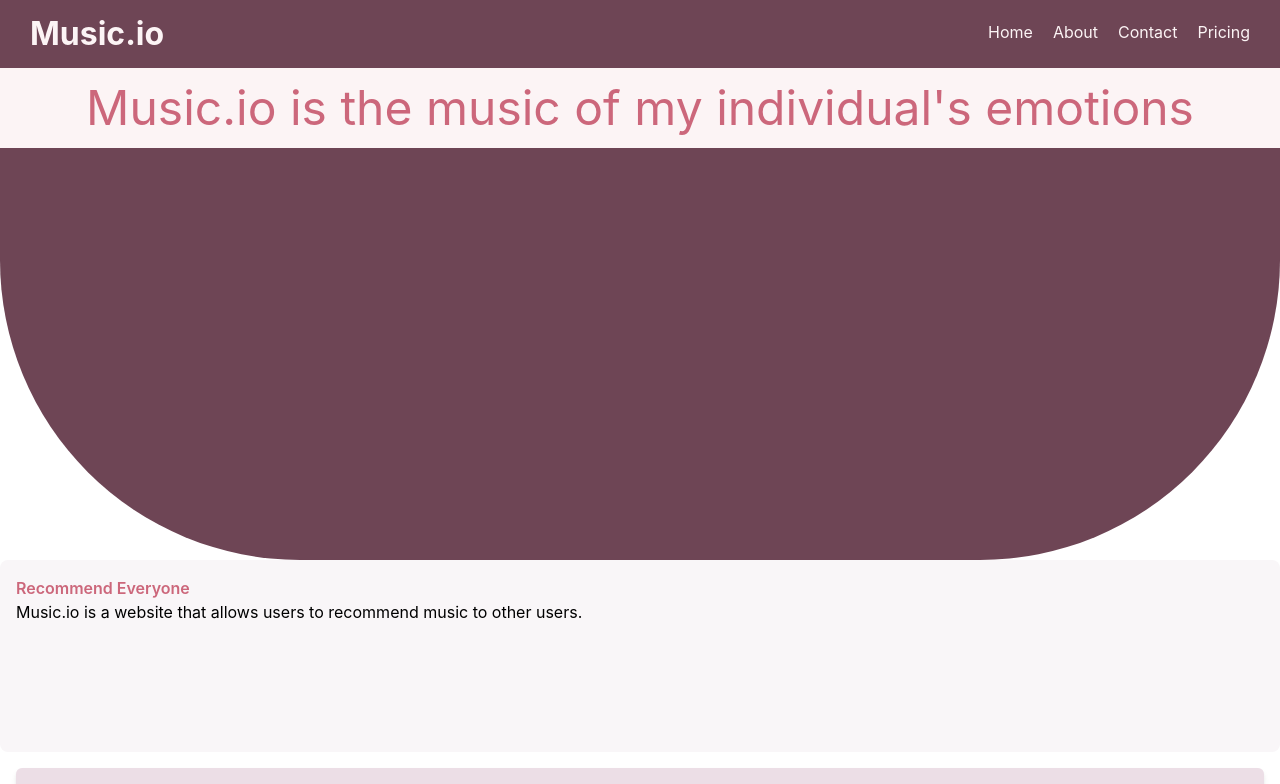
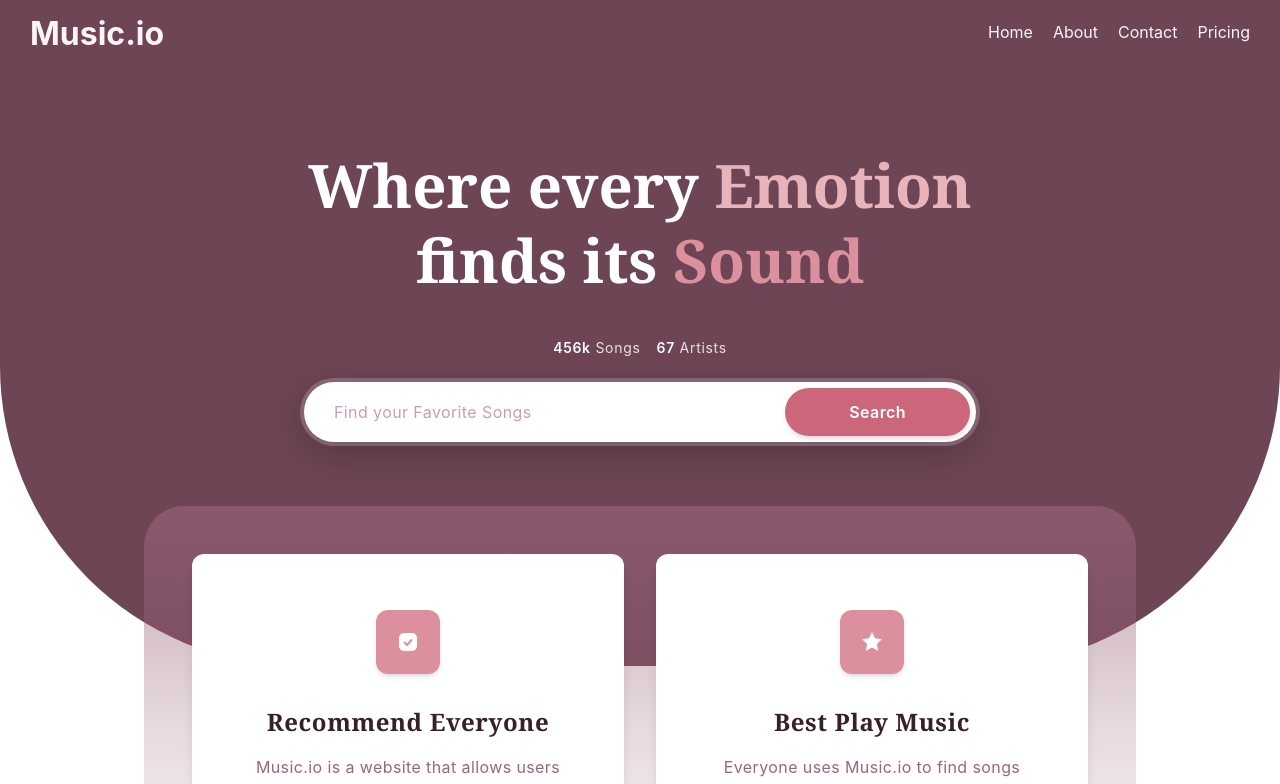
Before and after one commit to TaniaArafin/Music, a React (Create React App) app: page / in a window 1280 px wide. Shown: the top 784 px of the page. Built offline with nearby package versions, Linux system fonts and the light colour scheme; data requests are answered from the project's data file.

Commit message:
Enhance Content layout with search functionality and loading state; add Tagline and SearchBar components

```diff
--- a/src/Layout/Content.jsx
+++ b/src/Layout/Content.jsx
@@ -6,6 +6,12 @@ const Content = () => {
   const [blog, setBlog] = useState(null);
 
   const [name, setName] = useState("Tania");
+  const [isPending, setIsPending] = useState(true);
+  const [search, setSearch] = useState("");
+
+  const filteredBlogs = blog
+    ? blog.filter((b) => b.title.toLowerCase().includes(search.toLowerCase()))
+    : null;
 
   const handleDelete = (id) => {
     const newBlogs = blog.filter((b) => b.id !== id);
@@ -13,25 +19,41 @@ const Content = () => {
   };
 
   useEffect(() => {
+    setTimeout(()=>{
         fetch("http://localhost:9000/blogs")
       .then((res) => {
         return res.json();
       })
       .then((data) => {
         setBlog(data);
+        setIsPending(false);
       });
+    }, 500)
   }, []);
 
   return (
     <div>
-      <Header></Header>
+      <Header onSearch={setSearch} />
+      <section className="relative z-10 mx-auto -mt-40 mb-16 max-w-5xl px-4">
+        <div className="grid gap-8 rounded-[40px] bg-gradient-to-b from-eggplant-600/60 via-eggplant-600/25 to-eggplant-100/0 p-6 md:grid-cols-2 md:p-12">
           <HeaderComponent
+            icon="check"
             title={"Recommend Everyone"}
             content={
               "Music.io is a website that allows users to recommend music to other users."
             }
           />
-      {blog && <BlogList blog={blog} handleDelete={handleDelete} />}
+          <HeaderComponent
+            icon="star"
+            title={"Best Play Music"}
+            content={
+              "Everyone uses Music.io to find songs that calm the mind and accompany the day."
+            }
+          />
+        </div>
+      </section>
+      {isPending && <div>Loading...</div>}
+      {filteredBlogs && <BlogList blog={filteredBlogs} handleDelete={handleDelete} />}
       <button onClick={() => setName("Arafin")}>Change Name</button>
 
       <div>{name} </div>
--- a/src/Layout/Header.jsx
+++ b/src/Layout/Header.jsx
@@ -1,6 +1,9 @@
-const Header = () => {
+import Tagline from "./Tagline";
+import SearchBar from "./SearchBar";
+
+const Header = ({ onSearch }) => {
   return (
-   <div className=" min-h-[70vh] rounded-b-[300px] bg-eggplant-800">
+    <div className="rounded-b-[300px] bg-eggplant-800 pb-56">
       <header className="flex flex-row items-start justify-between px-[30px] py-[10px] text-eggplant-500">
         <h1 className="m-0 text-[2em] font-bold text-blossom-50">Music.io</h1>
 
@@ -10,12 +13,15 @@ const Header = () => {
           <a href="/contact" className="text-blossom-50 no-underline hover:text-blossom-300">Contact</a>
           <a href="/pricing" className="text-blossom-50 no-underline hover:text-blossom-300">Pricing</a>
         </nav>
-
       </header>
 
-    <div className="text-blossom-500 h-34 py-4 bg-blossom-50 flex text-5xl align-center justify-center items-center">Music.io is the music of my individual's emotions</div>
+      <div className="px-4 pt-20">
+        <Tagline />
+        <div className="mt-6">
+          <SearchBar onSearch={onSearch} />
         </div>
-
+      </div>
+    </div>
   );
 };
 
--- a/src/Layout/HeaderComponent.jsx
+++ b/src/Layout/HeaderComponent.jsx
@@ -1,10 +1,35 @@
-const HeaderComponent = ({title, content}) => {
+const icons = {
+  check: (
+    <svg viewBox="0 0 24 24" className="h-6 w-6" fill="none">
+      <rect x="3" y="3" width="18" height="18" rx="5" fill="white" />
+      <path
+        d="M8.5 12.5l2.5 2.5 4.5-5"
+        stroke="currentColor"
+        strokeWidth="2"
+        strokeLinecap="round"
+        strokeLinejoin="round"
+      />
+    </svg>
+  ),
+  star: (
+    <svg viewBox="0 0 24 24" className="h-7 w-7" fill="white">
+      <path d="M12 3.5l2.6 5.3 5.8.8-4.2 4.1 1 5.8L12 16.8l-5.2 2.7 1-5.8-4.2-4.1 5.8-.8z" />
+    </svg>
+  ),
+};
+
+const HeaderComponent = ({ title, content, icon = "check" }) => {
   return (
-    <div className="bg-eggplant-50 h-48 w-full bg-eggplant-100 rounded-lg p-4">
-      <div className="text-blossom-500 font-semibold"> {title}</div>
-      <div>
-       {content}
+    <div className="flex flex-col items-center rounded-xl bg-white px-10 py-14 text-center shadow-lg">
+      <div className="flex h-16 w-16 items-center justify-center rounded-xl bg-blossom-400 text-blossom-400 shadow-md">
+        {icons[icon]}
       </div>
+      <h3 className="mt-8 font-serif text-2xl font-semibold tracking-wide text-eggplant-950">
+        {title}
+      </h3>
+      <p className="mt-4 max-w-xs leading-relaxed tracking-wide text-eggplant-600">
+        {content}
+      </p>
     </div>
   );
 };
--- /dev/null
+++ b/src/Layout/SearchBar.jsx
@@ -0,0 +1,33 @@
+import { useState } from "react";
+
+const SearchBar = ({ onSearch }) => {
+  const [query, setQuery] = useState("");
+
+  const handleSubmit = (e) => {
+    e.preventDefault();
+    if (onSearch) onSearch(query.trim());
+  };
+
+  return (
+    <form
+      onSubmit={handleSubmit}
+      className="mx-auto flex w-full max-w-2xl items-center rounded-full bg-white p-1.5 shadow-[0_10px_40px_rgba(0,0,0,0.25)] ring-4 ring-white/20"
+    >
+      <input
+        type="text"
+        value={query}
+        onChange={(e) => setQuery(e.target.value)}
+        placeholder="Find your Favorite Songs"
+        className="min-w-0 flex-1 bg-transparent px-6 py-3 tracking-wide text-eggplant-900 placeholder-eggplant-400 outline-none"
+      />
+      <button
+        type="submit"
+        className="rounded-full bg-blossom-500 px-8 py-3 font-semibold tracking-wide text-white shadow-md transition hover:bg-blossom-600 md:px-16"
+      >
+        Search
+      </button>
+    </form>
+  );
+};
+
+export default SearchBar;
--- /dev/null
+++ b/src/Layout/Tagline.jsx
@@ -0,0 +1,18 @@
+const Tagline = ({ songs = "456k", artists = "67" }) => {
+  return (
+    <div className="text-center">
+      <h2 className="font-serif text-4xl font-bold leading-tight text-white md:text-6xl md:leading-tight">
+        Where every <span className="text-blossom-300">Emotion</span>
+        <br />
+        finds its <span className="text-blossom-400">Sound</span>
+      </h2>
+
+      <p className="mt-10 text-sm tracking-wider text-eggplant-200">
+        <span className="font-semibold text-white">{songs}</span> Songs
+        <span className="ml-4 font-semibold text-white">{artists}</span> Artists
+      </p>
+    </div>
+  );
+};
+
+export default Tagline;
```
Lines whose indentation alone changed are shown as unchanged.
